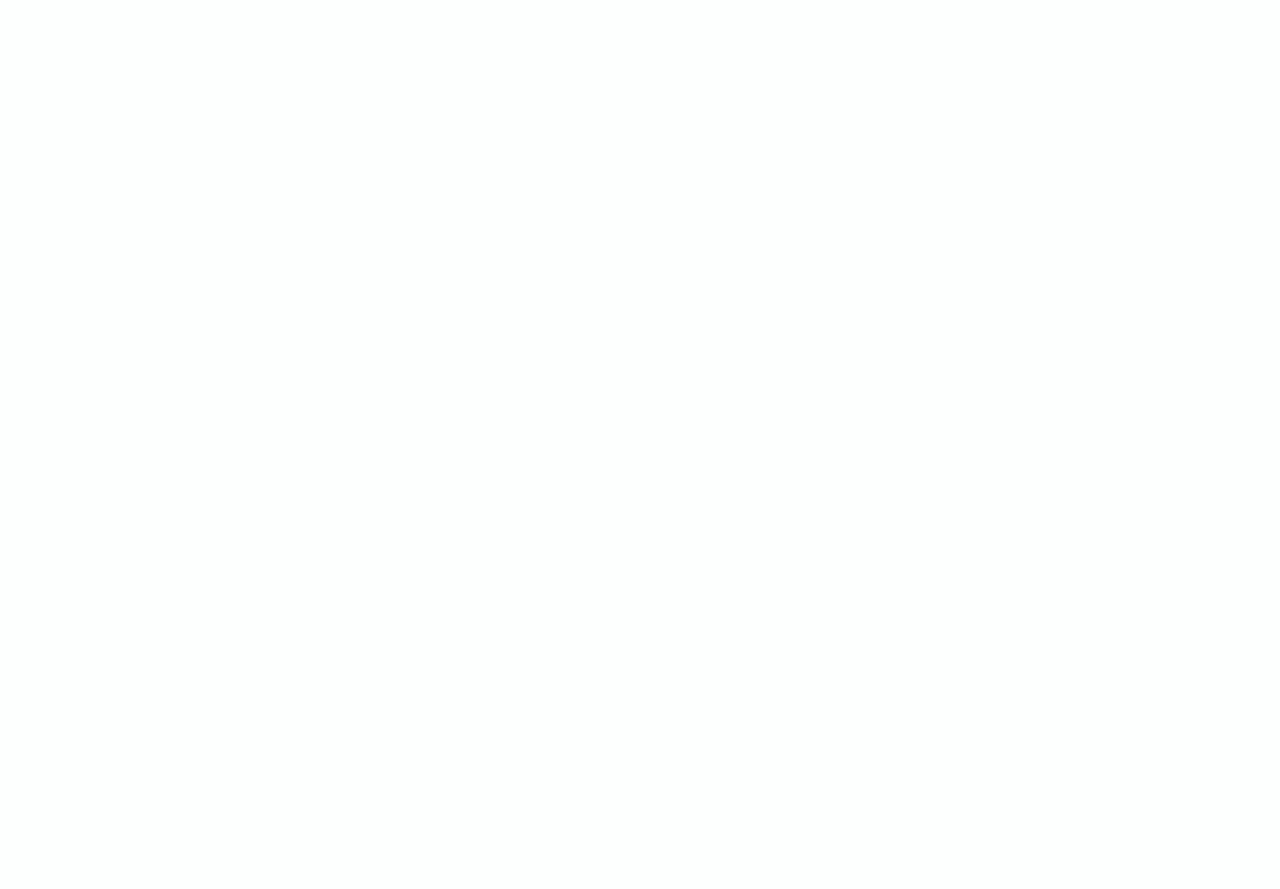
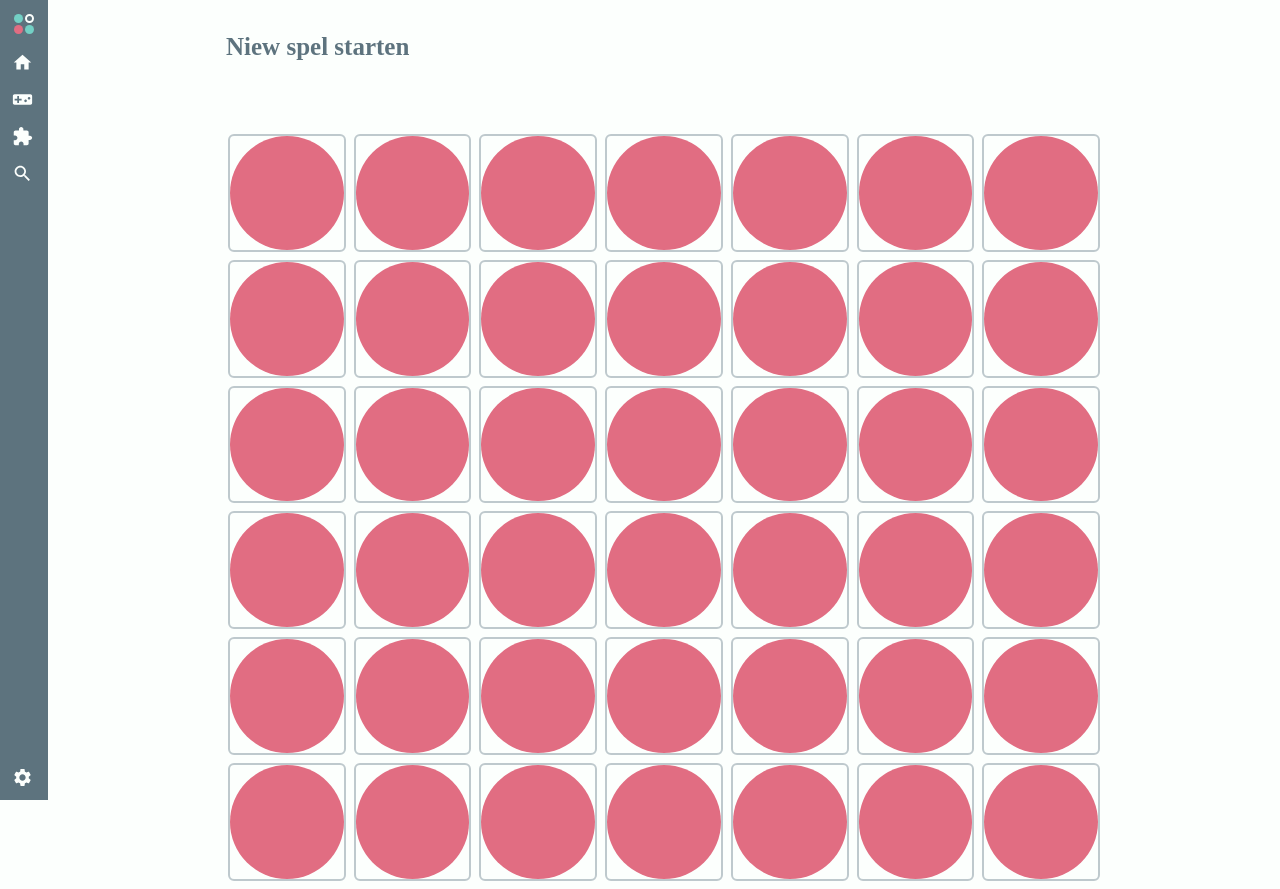
Before and after one commit to lonkaars/connect-4, a React (Create React App) app: page /game in a window 1280 px wide. Before the commit the page ends 800 px from the top, so only its background shows below. Built offline with nearby package versions, Linux system fonts and the light colour scheme.

Commit message:
spel pagina

```diff
--- a/src/components/navbar.tsx
+++ b/src/components/navbar.tsx
@@ -43,7 +43,7 @@ export function NavBar() {
 		<div className="navbar" style={NavBarStyle}>
 			<div style={NavBarItemStyle}><LogoDark/></div>
 			<a href="/" style={NavBarItemStyle}><Home/></a>
-			<a href="/" style={NavBarItemStyle}><VideogameAssetIcon/></a>
+			<a href="/game" style={NavBarItemStyle}><VideogameAssetIcon/></a>
 			<a href="/" style={NavBarItemStyle}><ExtensionIcon/></a>
 			<a href="/" style={NavBarItemStyle}><SearchIcon/></a>
 
--- a/src/components/page.tsx
+++ b/src/components/page.tsx
@@ -1,31 +1,30 @@
-import { Component, CSSProperties } from 'react';
+import { Component, ReactNode } from 'react';
 
-var CenteredPageStyle: CSSProperties = {
-	maxWidth: 802,
-	margin: "0 auto"
+interface CenteredPageProps {
+	width?: number;
+	children?: ReactNode;
 }
 
-export class CenteredPage extends Component {
-	render () {
-		return <div className="CenteredPageOuter" style={CenteredPageStyle}>
+export function CenteredPage (props: CenteredPageProps) {
+	return <div className="CenteredPageOuter" style={{
+		maxWidth: props.width,
+		margin: "0 auto"
+	}}>
 	<div className="CenteredPageInner" style={{
 		margin: "0 6px",
 		lineHeight: 0
-		}}> {this.props.children} </div>
+	}}> {props.children} </div>
 	</div>;
 }
-}
 
-var PageTitleStyle: CSSProperties = {
+export class PageTitle extends Component {
+	render () {
+		return <h1 style={{
 			color: "var(--text-alt)",
 			marginLeft: 6,
 			marginTop: 32,
 			marginBottom: 64,
 			fontSize: 25
-}
-
-export class PageTitle extends Component {
-	render () {
-		return <h1 style={PageTitleStyle}>{this.props.children}</h1>;
+		}}>{this.props.children}</h1>;
 	}
 }
--- /dev/null
+++ b/src/components/voerBord.tsx
@@ -0,0 +1,43 @@
+interface VoerBordProps {
+	width: number;
+	height: number;
+}
+
+export function VoerBord(props: VoerBordProps) {
+	return <table style={{
+		borderSpacing: 8,
+		width: "100%"
+	}}>
+	{
+		[...Array(props.height)].map(() => (
+			<tr>
+				{[...Array(props.width)].map(() => (
+					<td style={{
+						position: "relative",
+						width: "100%",
+						padding: 0
+					}}>
+						<div style={{
+							display: "block",
+							marginTop: "100%"
+						}}/>
+						<div style={{
+							position: "absolute",
+							top: 0, left: 0, right: 0, bottom: 0,
+							borderRadius: 6,
+							border: "2px solid var(--background-alt)",
+							opacity: .5
+						}}/>
+						<div style={{
+							position: "absolute",
+							top: 2, left: 2, right: 2, bottom: 2,
+							backgroundColor: "var(--disk-a)",
+							borderRadius: 999999
+						}}/>
+					</td>
+				))}
+			</tr>
+		))
+	}
+	</table>
+}
--- /dev/null
+++ b/src/pages/game.tsx
@@ -0,0 +1,15 @@
+import { NavBar } from '../components/navbar';
+import { CenteredPage, PageTitle } from '../components/page';
+import { VoerBord } from '../components/voerBord';
+
+export default function GamePage() {
+	return (
+		<div>
+			<NavBar/>
+			<CenteredPage width={900}>
+				<PageTitle>Niew spel starten</PageTitle>
+				<VoerBord width={7} height={6}/>
+			</CenteredPage>
+		</div>
+	);
+}
--- a/src/pages/home.tsx
+++ b/src/pages/home.tsx
@@ -51,10 +51,10 @@ var RightAlignedTableColumn: CSSProperties = {
 export default function HomePage() {
 	return (
 		<div>
-			<NavBar />
-			<CenteredPage>
+			<NavBar/>
+			<CenteredPage width={802}>
 				<PageTitle>4 op een rij</PageTitle>
-				<Vierkant href="/">
+				<Vierkant href="/game">
 					<VideogameAssetIcon style={GameModeIconStyle}/>
 					<span style={GameModeTextStyle}>Nieuw spel</span>
 					<div style={SquareSize}></div>
--- a/src/pages/settings.tsx
+++ b/src/pages/settings.tsx
@@ -6,8 +6,8 @@ import { Vierkant } from '../components/vierkant';
 export default function SettingsPage() {
 	return (
 		<div>
-			<NavBar />
-			<CenteredPage>
+			<NavBar/>
+			<CenteredPage width={802}>
 				<PageTitle>Instellingen</PageTitle>
 				<Vierkant width="calc(100% - 12px)">
 					<h2>Account</h2>
--- a/src/routes.tsx
+++ b/src/routes.tsx
@@ -4,10 +4,12 @@ import './global.css';
 
 import HomePage from './pages/home';
 import SettingsPage from './pages/settings';
+import GamePage from './pages/game';
 
 export default function Router() {
 	return <Switch>
 		<Route exact path='/' component={HomePage}/>
 		<Route exact path='/settings' component={SettingsPage}/>
+		<Route exact path='/game' component={GamePage}/>
 	</Switch>;
 }
```
Lines whose indentation alone changed are shown as unchanged.
